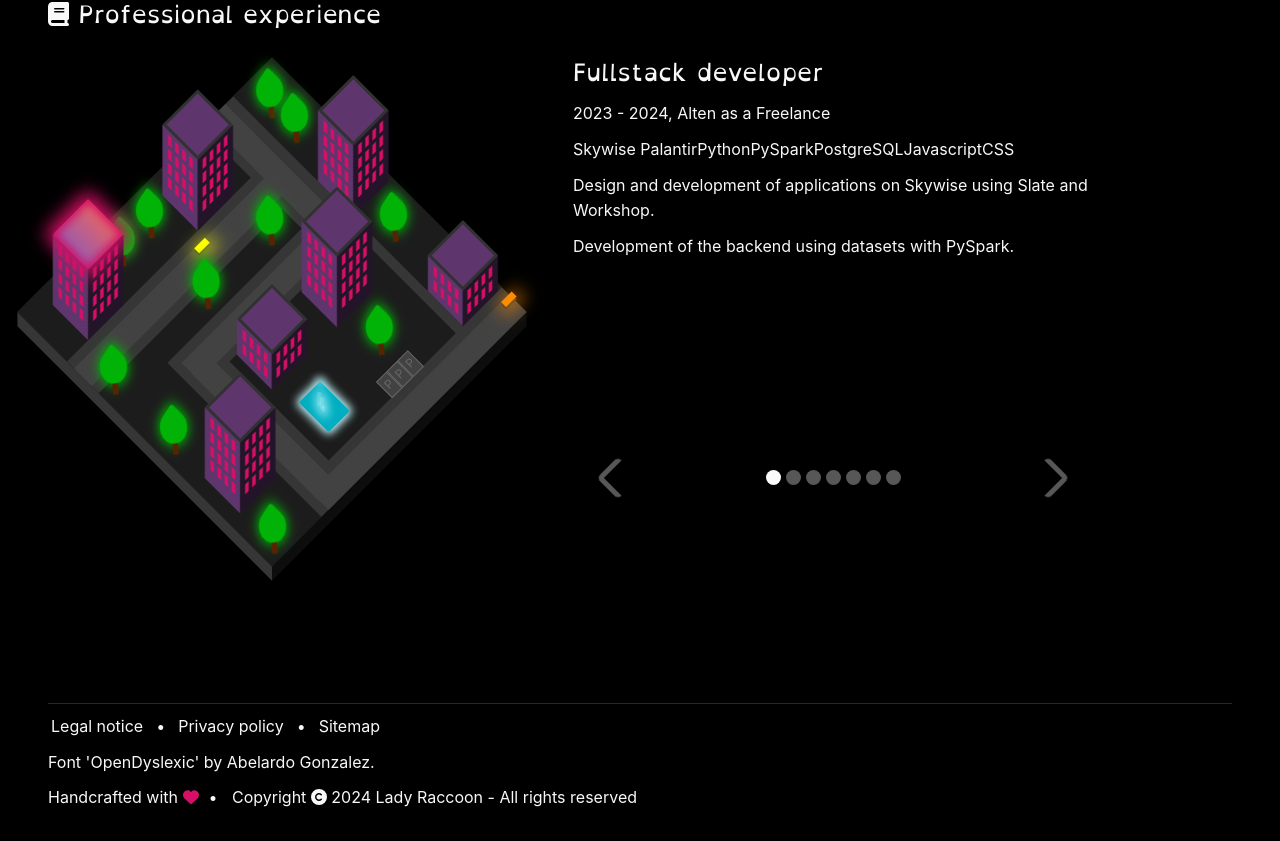
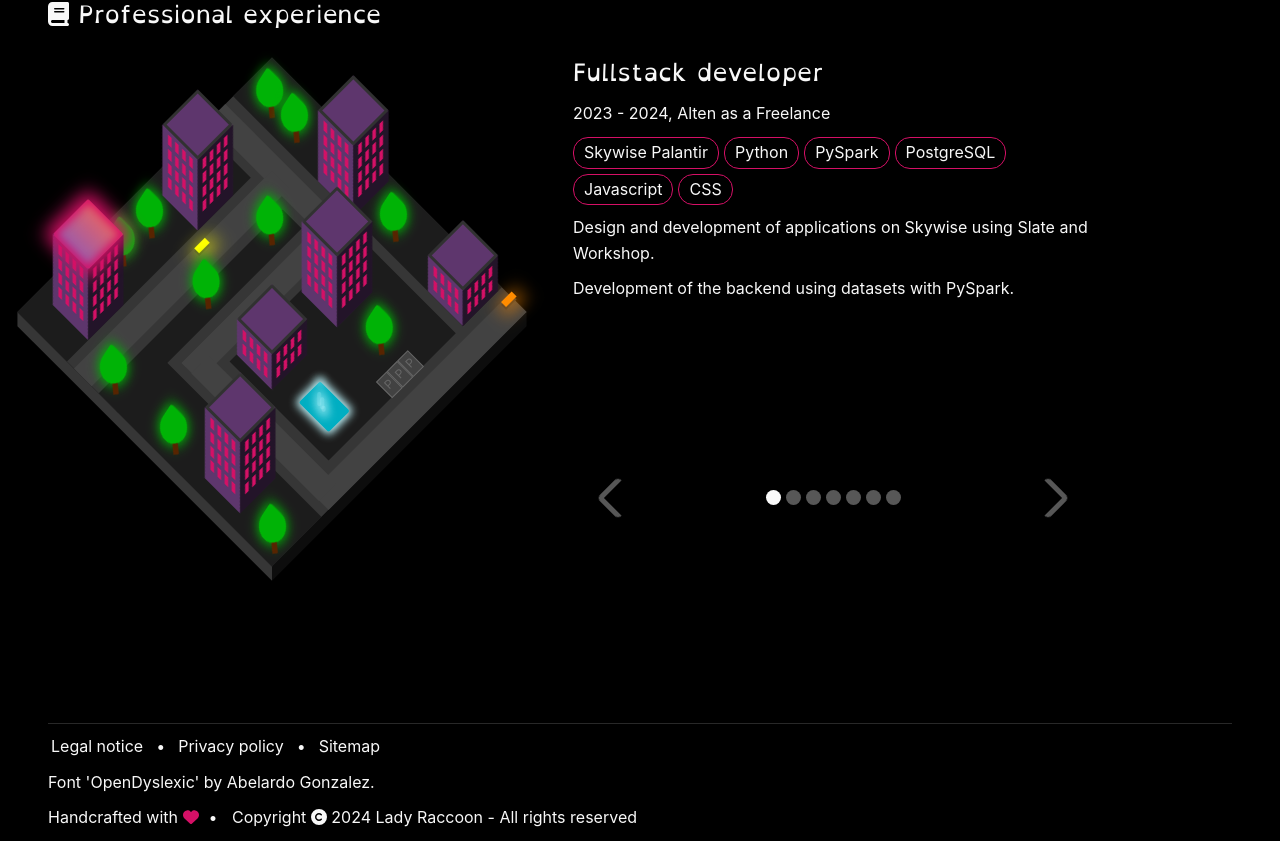
Before and after one commit to angele-henry-dev/LadyRaccoon, a Vue app: page / in a window 1280 px wide. Shown: the part 1916-2757 px from the top of the page. Built offline with nearby package versions, Linux system fonts and the light colour scheme.

Commit message:
Pins of the isometric city

```diff
--- a/src/components/IsometricCity.vue
+++ b/src/components/IsometricCity.vue
@@ -200,13 +200,24 @@ let selectedIndex = ref(0)
 .iso-description {
   min-width: 400px;
   max-width: 560px;
-  height: 500px;
+  height: 520px;
 }
 @media (width <= 1217px) {
   .iso-description {
     width: 100%;
     min-width: 365px;
   }
+}
+.pins {
+  display: flex;
+  flex-direction: row;
+  flex-wrap: wrap;
+  gap: 5px;
+}
+.pins span {
+  border: 1px solid var(--building-1-window);
+  border-radius: 15px;
+  padding: 2px 10px;
 }
 
 /* Carousel */
```
